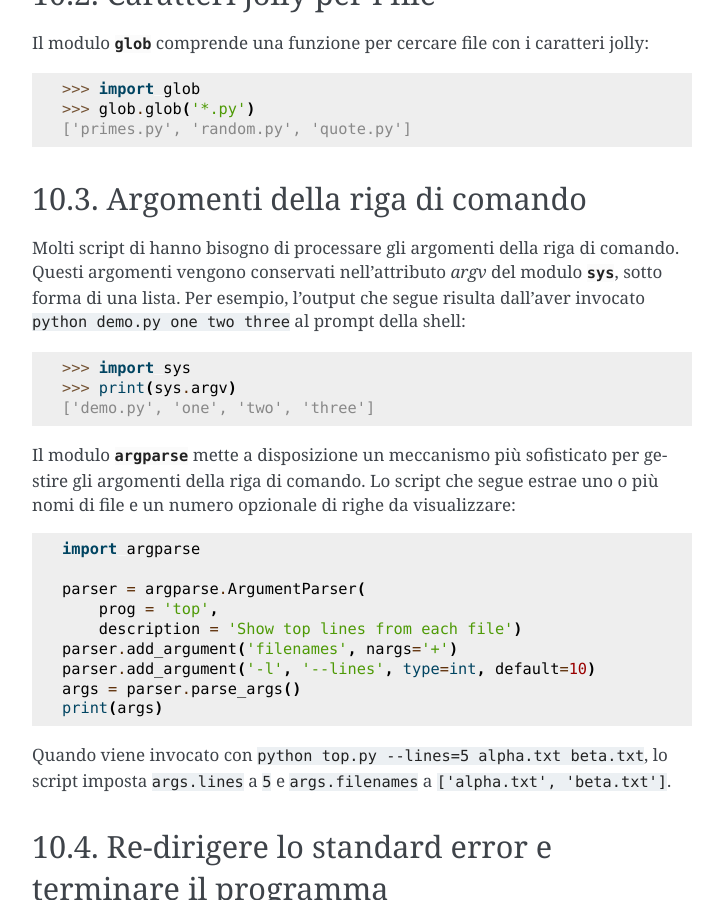
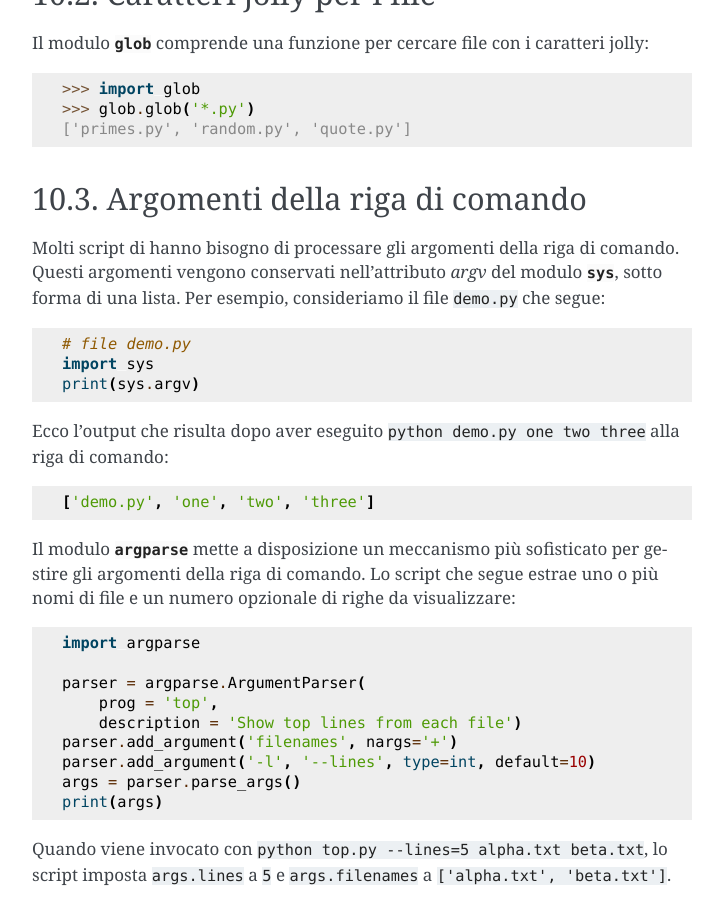
Before and after one commit to ricpol/pytutorial-it, a Sphinx documentation site: the page built from tutorial/source/stdlib.rst, in a window 1280 px wide and 900 px high, scrolled down 954 px. Shown: the whole window, without its empty margins (388-1111 px from the left). Built offline with Sphinx 7.4.7, drawn with Linux system fonts in a browser that asks for light colours.

Commit message:
python 3.12 is the new main branch - added commit 177 (May 8), 5e5 (Jun 26), af8 (Jul 16) that   have not been backported to 3.11; - updated readme and contributing.rst

```diff
--- a/tutorial/source/appetite.rst
+++ b/tutorial/source/appetite.rst
@@ -2,12 +2,12 @@
 .. topic:: Nota per la traduzione italiana.
 
     Questa è una traduzione del
-    `Tutorial ufficiale <https://docs.python.org/3.11/tutorial/index.html>`_
+    `Tutorial ufficiale <https://docs.python.org/3.12/tutorial/index.html>`_
     della documentazione di Python, mantenuta in sincrono con il testo della
     `repository GitHub <https://github.com/python/cpython/tree/main/Doc/tutorial>`_.
 
     Questa è la traduzione della **versione "di sviluppo" del Tutorial**,
-    corrispondente a Python 3.11 e al "main branch" della repository,
+    corrispondente a Python 3.12 e al "main branch" della repository,
     ed è aggiornata al
     `23 luglio 2022 <https://github.com/python/cpython/commits/main/Doc/tutorial>`_.
 
--- a/tutorial/source/interpreter.rst
+++ b/tutorial/source/interpreter.rst
@@ -10,7 +10,7 @@ Invocare l'interprete
 =====================
 
 L'interprete Python di solito è installato in
-:file:`/usr/local/bin/python3.11` sui computer dove è disponibile. Aggiungere
+:file:`/usr/local/bin/python3.12` sui computer dove è disponibile. Aggiungere
 :file:`/usr/local/bin` alla *path* della shell Unix vi permette di invocarlo
 con il comando [#]_
 
--- a/tutorial/source/stdlib.rst
+++ b/tutorial/source/stdlib.rst
@@ -63,11 +63,16 @@ Argomenti della riga di comando
 
 Molti script di hanno bisogno di processare gli argomenti della riga di
 comando. Questi argomenti vengono conservati nell'attributo *argv* del modulo
-:mod:`sys`, sotto forma di una lista. Per esempio, l'output che segue risulta
-dall'aver invocato ``python demo.py one two three`` al prompt della shell::
+:mod:`sys`, sotto forma di una lista. Per esempio, consideriamo il file
+:file:`demo.py` che segue::
 
-   >>> import sys
-   >>> print(sys.argv)
+   # file demo.py
+   import sys
+   print(sys.argv)
+
+Ecco l'output che risulta dopo aver eseguito ``python demo.py one two three``
+alla riga di comando::
+
    ['demo.py', 'one', 'two', 'three']
 
 Il modulo :mod:`argparse` mette a disposizione un meccanismo più sofisticato
--- a/tutorial/source/stdlib2.rst
+++ b/tutorial/source/stdlib2.rst
@@ -61,7 +61,7 @@ per i dati. Per esempio, l'attributo *grouping* della funzione localizzata
    'English_United States.1252'
    >>> conv = locale.localeconv()  # un mapping delle convenzioni applicabili
    >>> x = 1234567.8
-   >>> locale.format("%d", x, grouping=True)
+   >>> locale.format_string("%d", x, grouping=True)
    '1,234,567'
    >>> locale.format_string("%s%.*f", (conv['currency_symbol'],
    ...                      conv['frac_digits'], x), grouping=True)
@@ -288,7 +288,7 @@ esempio, per conservare in cache gli oggetti costosi da creare::
    Traceback (most recent call last):
      File "<stdin>", line 1, in <module>
        d['primary']                # la chiave è stata rimossa automaticamente
-     File "C:/python311/lib/weakref.py", line 46, in __getitem__
+     File "C:/python312/lib/weakref.py", line 46, in __getitem__
        o = self.data[key]()
    KeyError: 'primary'
 
```
Also changed, not shown: CONTRIBUTING.rst (+6 -2 lines), README.rst (+5 -2 lines).
